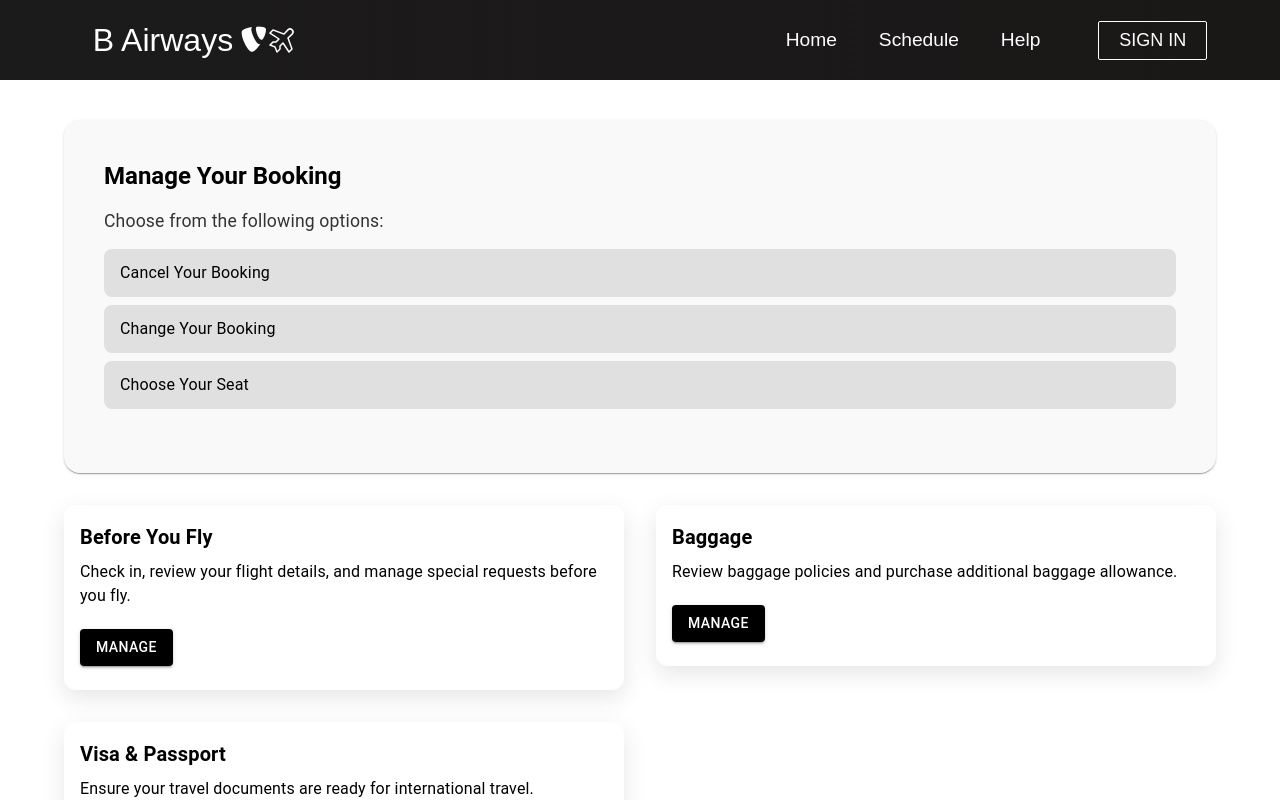
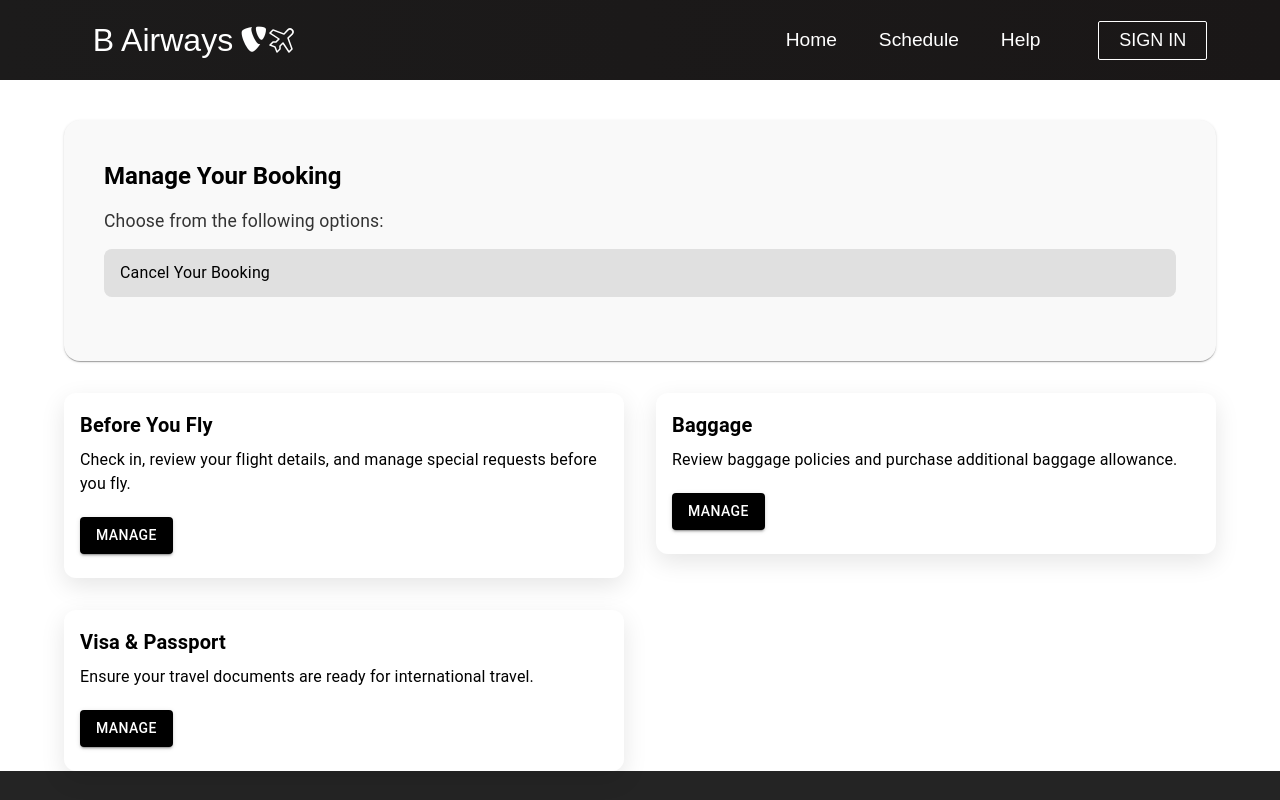
Before and after one commit to De-Silva-Madhushankha/Airline-Reservation-System, a React (Vite) app in the folder b-airlines-frontend/: page /manage in a window 1280 px wide. Shown: the top 800 px of the page. Built offline with nearby package versions, Linux system fonts and the light colour scheme.

Commit message:
changes related to manage

```diff
--- a/b-airlines-frontend/src/pages/Baggage.jsx
+++ b/b-airlines-frontend/src/pages/Baggage.jsx
@@ -8,30 +8,11 @@ const Baggage = () => {
     <>
     <Navbar/>
     <Innercomp/>
-    <a href="/manage" style={styles.button}>Move-Back</a>
     <Footer />
     </>
   );
 };
 
-const styles = {
-  button: {
-    maxWidth: '220px',
-    margin: 'auto',
-    fontSize: '1.5em',
-    color: '#000',
-    backgroundColor: '#fff',
-    padding: '15px 20px',
-    textAlign: 'center',
-    display: 'flex',
-    justifyContent: 'center',
-    cursor: 'pointer',
-    textDecoration: 'none',
-    borderRadius: '8px',
-    border: '1px solid #ddd',
-    marginBottom: '10px',
-    transition: 'background-color 0.3s, color 0.3s',
-  },
-};
+
 
 export default Baggage;
--- a/b-airlines-frontend/src/pages/BeforeYouFly.jsx
+++ b/b-airlines-frontend/src/pages/BeforeYouFly.jsx
@@ -8,31 +8,12 @@ const BeforeYouFly = () => {
     <>
     <Navbar/>
     <Innercompon/>
-    <a href="/manage" style={styles.button}>Move-Back</a>
     <Footer />
     </>
 
   );
 };
 
-const styles = {
-  button: {
-    maxWidth: '220px',
-    margin: 'auto',
-    fontSize: '1.5em',
-    color: '#000',
-    backgroundColor: '#fff',
-    padding: '15px 20px',
-    textAlign: 'center',
-    display: 'flex',
-    justifyContent: 'center',
-    cursor: 'pointer',
-    textDecoration: 'none',
-    borderRadius: '8px',
-    border: '1px solid #ddd',
-    marginBottom: '10px',
-    transition: 'background-color 0.3s, color 0.3s',
-  },
-};
+
 
 export default BeforeYouFly;
--- a/b-airlines-frontend/src/pages/Manage.jsx
+++ b/b-airlines-frontend/src/pages/Manage.jsx
@@ -1,8 +1,8 @@
+import { Button, Card, CardContent, Container, Grid, List, ListItem, ListItemText, Typography } from '@mui/material';
 import React from 'react';
-import { Container, Grid, Card, CardContent, Typography, Button, List, ListItem, ListItemText } from '@mui/material';
 import { useNavigate } from 'react-router-dom';
+import Footer from '../components/Footer';
 import Navbar from '../components/Navbar';
-import Footer from '../components/Footer';
 
 const Manage = () => {
   const navigate = useNavigate();
@@ -21,13 +21,8 @@ const Manage = () => {
               sx={{
                 backgroundColor: '#f9f9f9',
                 color: '#000000',
-                // boxShadow: '0 10px 30px rgba(0, 123, 255, 0.3)',
                 borderRadius: '16px',
                 padding: 3,
-                // transition: 'transform 0.3s',
-                '&:hover': {
-                  // transform: 'scale(1.02)',
-                },
               }}
             >
               <CardContent>
@@ -56,48 +51,6 @@ const Manage = () => {
                   >
                     <ListItemText
                       primary="Cancel Your Booking"
-                      sx={{ fontSize: '1rem', fontWeight: '600', '&:hover': { color: '#1976d2' } }}
-                    />
-                  </ListItem>
-                  <ListItem
-                    button
-                    onClick={() => handleNavigation('/manage/change-booking')}
-                    sx={{
-                      backgroundColor: '#e0e0e0',
-                      '&:hover': {
-                        backgroundColor: '#bdbdbd',
-                        color: '#000',
-                        '& .MuiTypography-root': {
-                          color: '#1976d2', // Change text color to blue on hover
-                        },
-                      },
-                      borderRadius: '8px',
-                      mb: 1,
-                    }}
-                  >
-                    <ListItemText
-                      primary="Change Your Booking"
-                      sx={{ fontSize: '1rem', fontWeight: '600', '&:hover': { color: '#1976d2' } }}
-                    />
-                  </ListItem>
-                  <ListItem
-                    button
-                    onClick={() => handleNavigation('/manage/change-seat')}
-                    sx={{
-                      backgroundColor: '#e0e0e0',
-                      '&:hover': {
-                        backgroundColor: '#bdbdbd',
-                        color: '#000',
-                        '& .MuiTypography-root': {
-                          color: '#1976d2', // Change text color to blue on hover
-                        },
-                      },
-                      borderRadius: '8px',
-                      mb: 1,
-                    }}
-                  >
-                    <ListItemText
-                      primary="Choose Your Seat"
                       sx={{ fontSize: '1rem', fontWeight: '600', '&:hover': { color: '#1976d2' } }}
                     />
                   </ListItem>
--- a/b-airlines-frontend/src/pages/VisaPassport.jsx
+++ b/b-airlines-frontend/src/pages/VisaPassport.jsx
@@ -8,30 +8,11 @@ const VisaPassport = () => {
     <>
     <Navbar/>
     <Innercomp/>
-    <a href="/manage" style={styles.button}>Move-Back</a>
     <Footer />
     </>
   );
 };
 
-const styles = {
-  button: {
-    maxWidth: '220px',
-    margin: 'auto',
-    fontSize: '1.5em',
-    color: '#000',
-    backgroundColor: '#fff',
-    padding: '15px 20px',
-    textAlign: 'center',
-    display: 'flex',
-    justifyContent: 'center',
-    cursor: 'pointer',
-    textDecoration: 'none',
-    borderRadius: '8px',
-    border: '1px solid #ddd',
-    marginBottom: '10px',
-    transition: 'background-color 0.3s, color 0.3s',
-  },
-};
+
 
 export default VisaPassport;
```
Also changed, not shown: b-airlines-frontend/src/components/Manage.jsx (deleted, +0 -110 lines), 1 other file (tests, documents, lock files or other folders).
